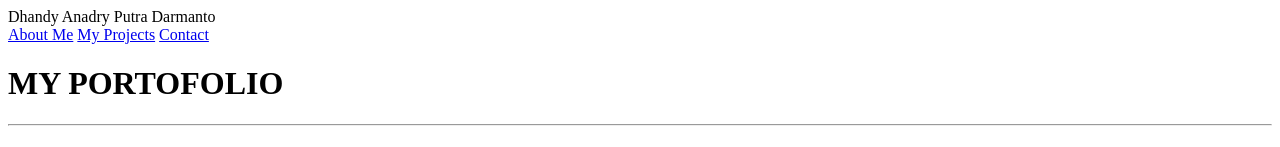
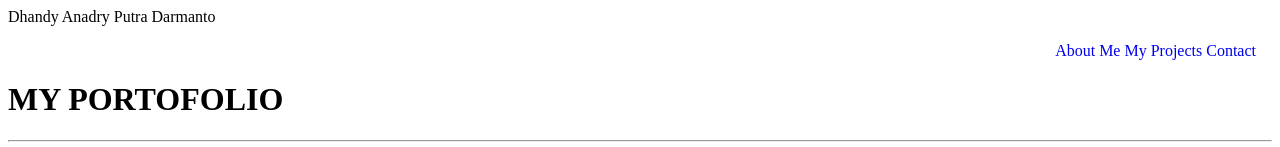
Before and after one commit to YuutoEi/portofolio-project, a plain HTML site: page index.html in a window 1280 px wide. Shown: the top 147 px of the page. Drawn offline with Linux system fonts and the light colour scheme.

Commit message:
"Added link to external stylesheet in index.html"

```diff
--- a/index.html
+++ b/index.html
@@ -3,6 +3,7 @@
 <head>
     <meta charset="UTF-8">
     <meta name="viewport" content="width=device-width, initial-scale=1.0">
+    <link rel="stylesheet" href="style.css">
     <title>Portofolio</title>
 </head>
 <body>
--- /dev/null
+++ b/style.css
@@ -0,0 +1,8 @@
+.daftar a{
+    text-decoration: none;
+}
+.daftar{
+    display: block;
+    text-align: end;
+    margin: 1rem;
+}
```
